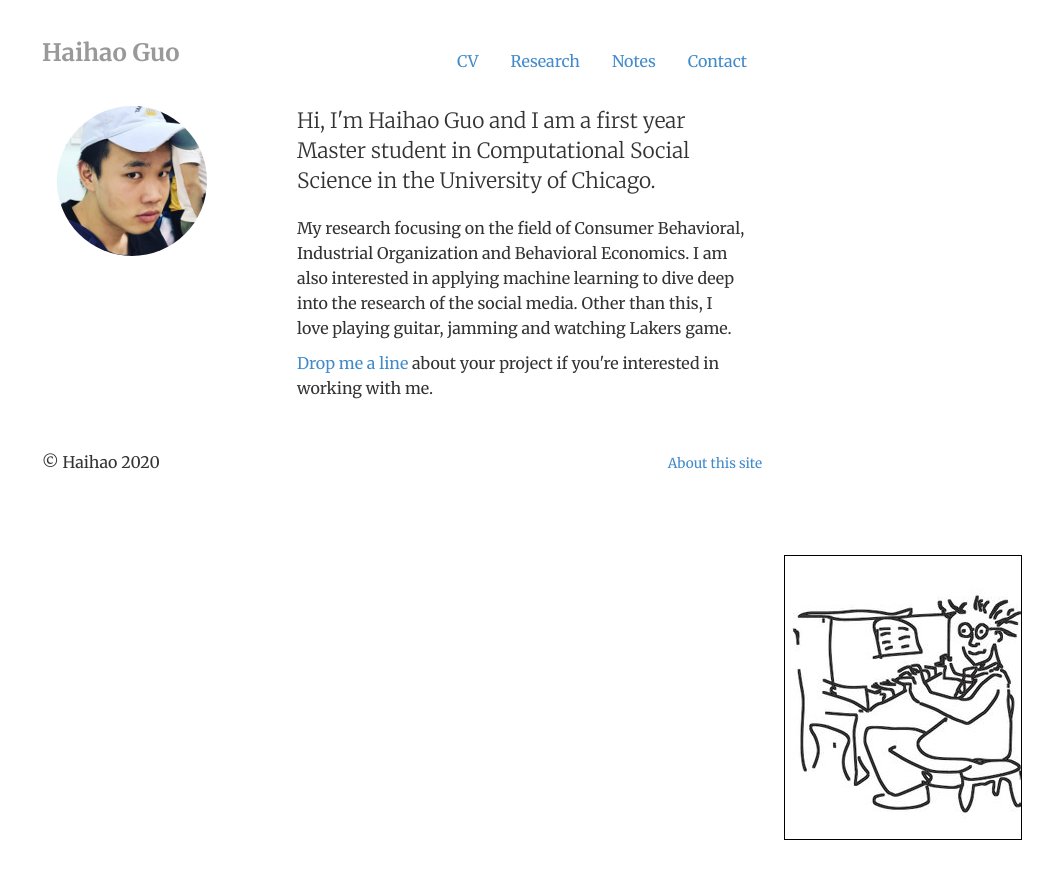
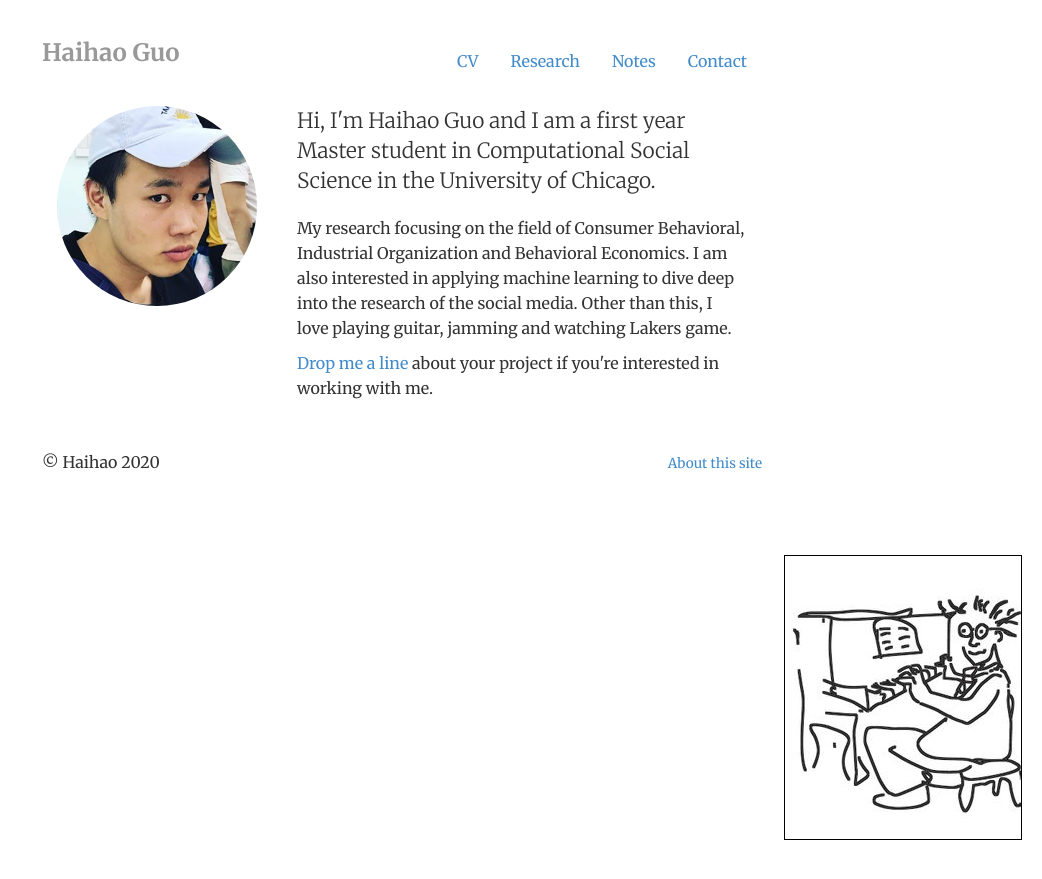
Before and after one commit to hihowme/hihowme.github.io, a Jekyll site: the page built from index.html, in a window 1280 px wide. Shown: the top 879 px of the page, without its empty margins (238-1280 px from the left). Built offline with Jekyll 4.4.1, drawn with Linux system fonts in a browser that asks for light colours.

Commit message:
update again

```diff
--- a/index.html
+++ b/index.html
@@ -9,7 +9,7 @@ description: Haihao Guo is a first year Master student in Computational Social S
 <!-- <div class="jumbotron"> -->
 <div class="row marketing">
 	<div class="col-sm-4">
-	<img  class="img-circle avatar" alt="Haihao Guo" src="img/duck.png", width="150", height="150">
+	<img  class="img-circle avatar" alt="Haihao Guo" src="img/duck.png", width="200", height="200">
 	</div>
 	<div itemscope itemtype="http://data-vocabulary.org/Person" class="col-sm-8">
 	<p class="lead">Hi, I'm <span itemprop="name">Haihao Guo</span> and I am a first year Master student in Computational Social Science in the University of Chicago.</p>
```
